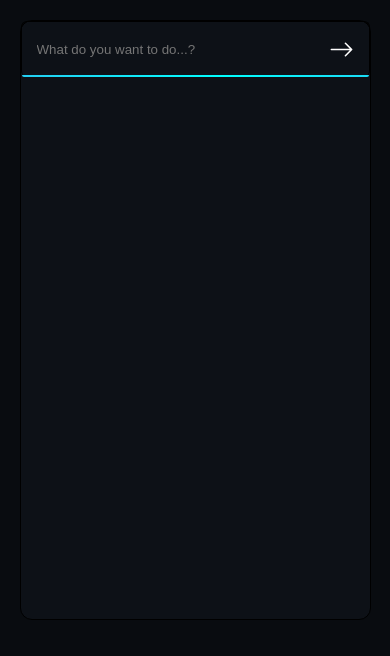
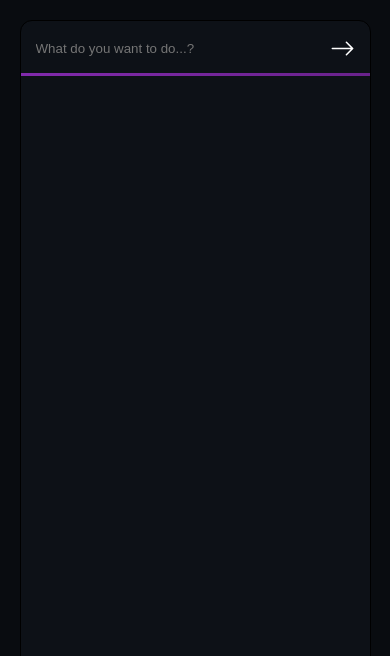
Before and after one commit to Cheapsik/todo-app, a React (Create React App) app: page / in a window 390 px wide. Shown: the top 656 px of the page. Built offline with nearby package versions, Linux system fonts and the light colour scheme.

Commit message:
styles: fixed bug with sliding tasks under header on mobile devices and some small corrections in code

```diff
--- a/src/App/App.scss
+++ b/src/App/App.scss
@@ -1,9 +1,10 @@
-*{
+* {
     margin: 0;
     padding: 0;
     box-sizing: border-box;
 }
-html{
+
+html {
     background-color: #090c10;
     font-family: 'Segoe UI', Tahoma, Geneva, Verdana, sans-serif;
     color: inherit;
--- a/src/AppHeader/AppHeader.scss
+++ b/src/AppHeader/AppHeader.scss
@@ -1,4 +1,6 @@
-$color-main-theme: darkorchid;
+$color-border-bottom-header: darkorchid;
+$darken: darken($color: $color-border-bottom-header, $amount: 20);
+$main-color-gradient: #0ff;
 
 
 .header {
@@ -8,7 +10,7 @@ $color-main-theme: darkorchid;
     flex-flow: column nowrap;
     align-items: center;
     justify-content: center;
-    border-bottom: 1px solid $color-main-theme;
+    border-bottom: 1px solid $color-border-bottom-header;
 }
 
 .addTask-wrapper {
@@ -17,9 +19,8 @@ $color-main-theme: darkorchid;
     justify-content: space-between;
     color: white;
     position: relative;
-    border-top: 1px solid black;
-    border-left: 1px solid black;
-    border-right: 1px solid black;
+    border: 1px solid black;
+    border-bottom: 0;
     border-radius: 6px;
 
     &::after {
@@ -29,13 +30,13 @@ $color-main-theme: darkorchid;
         right: 0px;
         bottom: 0px;
         z-index: 999;
-        height: 2px;
+        height: 3px;
         border-bottom-left-radius: 2px;
         border-bottom-right-radius: 2px;
         background-position: 0% 0%;
-        background: linear-gradient(to right, $color-main-theme 0%, cyan 50%, $color-main-theme 100%);
+        background: linear-gradient(to right, $color-border-bottom-header 0%, $darken 50%, $main-color-gradient 51%, $color-border-bottom-header 100%);
         background-size: 500% auto;
-        animation: gradient 5s linear infinite;
+        animation: gradient 10s linear infinite;
     }
 }
 
@@ -76,15 +77,23 @@ $color-main-theme: darkorchid;
 }
 
 
-@media (max-width: 700px) {
+@media (max-width: 800px),
+(max-height: 750px) {
     .header {
         border-bottom: 0;
         justify-content: flex-start;
+        height: 55px;
+
 
         .addTask-wrapper {
             width: 100%;
+            border: 0;
 
-            .addTask-input {
+            &::after {
+                border-radius: 0;
+            }
+
+            &-input {
                 width: 100%;
             }
         }
--- a/src/Item/Item.scss
+++ b/src/Item/Item.scss
@@ -1,20 +1,20 @@
+$task-border-bottom: cyan;
+
 li {
     width: 100%;
     height: 100%;
     position: relative;
-    padding: 20px;
-    margin: 5px;
-    display: flex;
-    justify-content: space-between;
+    padding:25px;
     display: flex;
     align-items: center;
+    justify-content: space-between;
     word-break: break-word;
 
     button {
         background-color: transparent;
         color: darkred;
         font-size: 26px;
-        padding: 5px;
+        padding: 0px;
         border: 0;
         display: flex;
         cursor: pointer;
@@ -30,21 +30,21 @@ li {
         content: "";
         position: absolute;
         left: 20px;
-        right: 30px;
+        right: 20px;
         bottom: 0px;
         z-index: 999;
         height: 1px;
-        background-color: darkorchid;
+        background-color: $task-border-bottom;
     }
 }
 
-@media (max-width: 700px) {
+@media (max-width: 800px) , (max-height: 750px) {
     li {
         padding: 10px;
 
         &::after {
-            left: -5px;
-            right: 5px;
+            left: 0px;
+            right: 0px;
         }
     }
 }
--- a/src/ItemList/ItemList.scss
+++ b/src/ItemList/ItemList.scss
@@ -1,4 +1,4 @@
-ul{
+ul {
     list-style-type: none;
     color: white;
 }
--- a/src/TodoList/TodoList.scss
+++ b/src/TodoList/TodoList.scss
@@ -1,15 +1,20 @@
 .todo-wrapper {
     width: 50vw;
     min-height: 600px;
+    background-color: #0d1117;
     margin: 5% auto 0;
+    border: 1px solid black;
     border-radius: 12px;
-    background-color: #0d1117;
-    border: 1px solid black;
 
 }
 
-@media (max-width: 700px) {
+@media (max-width: 800px),
+(max-height: 750px) {
     .todo-wrapper {
         width: 90vw;
+        min-height: 90vh;
+        margin: 20px auto;
+        border-bottom-left-radius: 0;
+        border-bottom-right-radius: 0;
     }
 }
```
